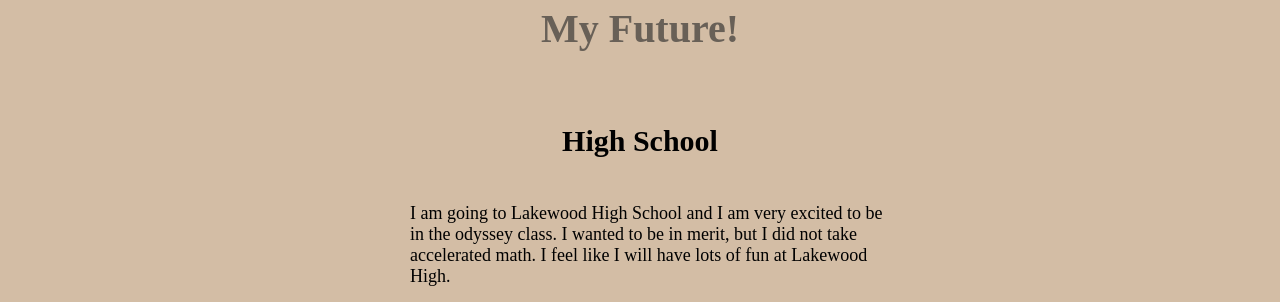
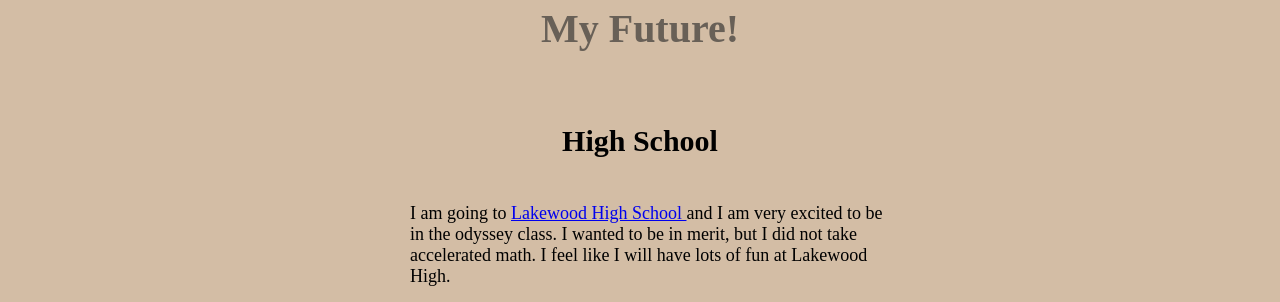
Before and after one commit to sitebycarah/sitebycarah.github.io, a plain HTML site: page MyFuture.html in a window 1280 px wide. Shown: the part 457-759 px from the top of the page. Drawn offline with Linux system fonts and the light colour scheme; a web font is replaced by a local one.

Commit message:
Update MyFuture.html

```diff
--- a/MyFuture.html
+++ b/MyFuture.html
@@ -21,7 +21,7 @@
     <article>
         <h2>High School</h2>
             <p>
-                    I am going to Lakewood High School and I am very excited to be in the odyssey class. I wanted to be in merit, but I did not take accelerated math. I feel like I will have lots of fun at Lakewood High.
+                    I am going to <a = href="http://www.lblakewood.schoolloop.com/"> Lakewood High School </a> and I am very excited to be in the odyssey class. I wanted to be in merit, but I did not take accelerated math. I feel like I will have lots of fun at Lakewood High.
             </p>
             <div> <img  src="images/LHS.jpg" alt="lakewood" width="320"></div>
             </article>
```
